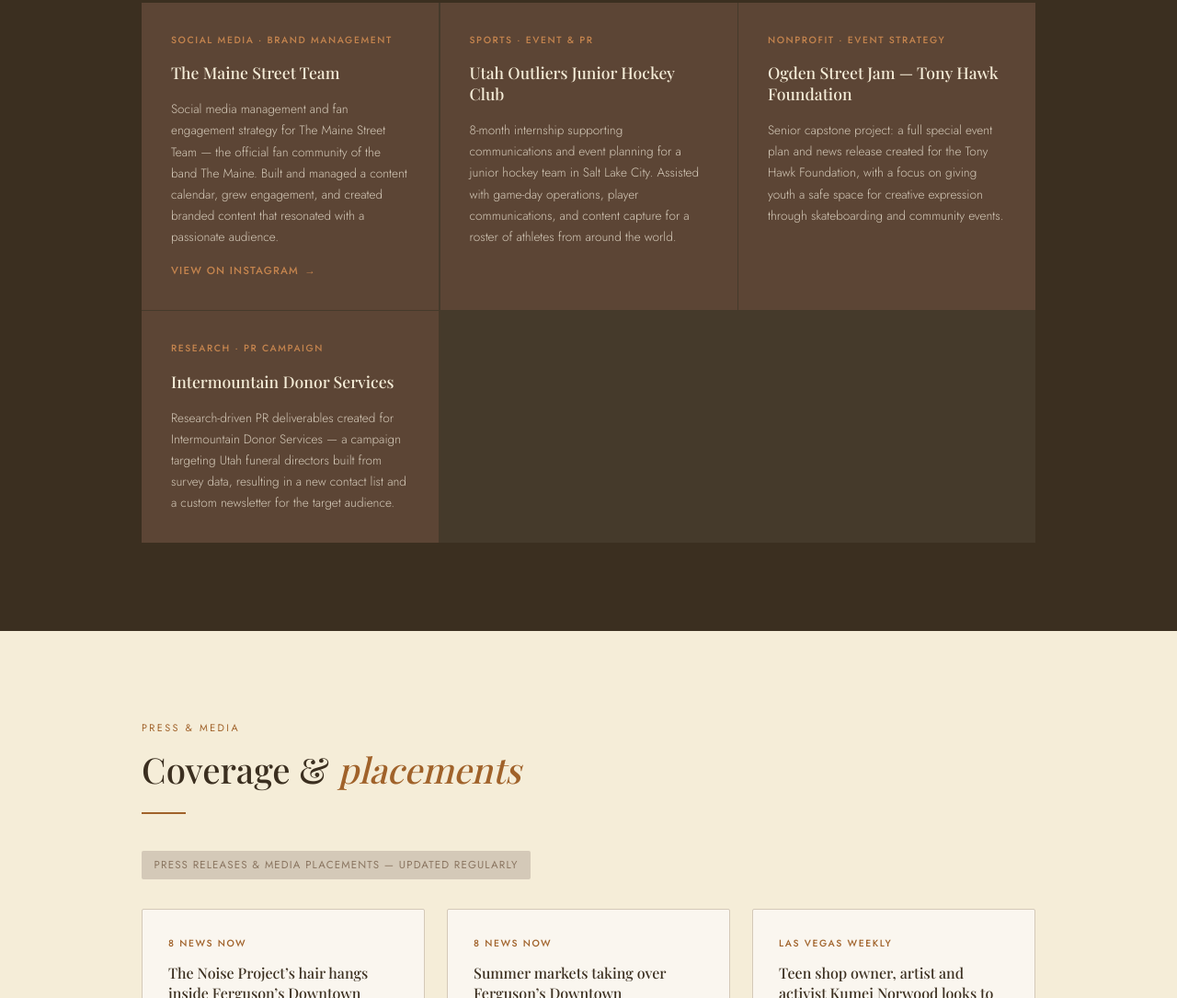
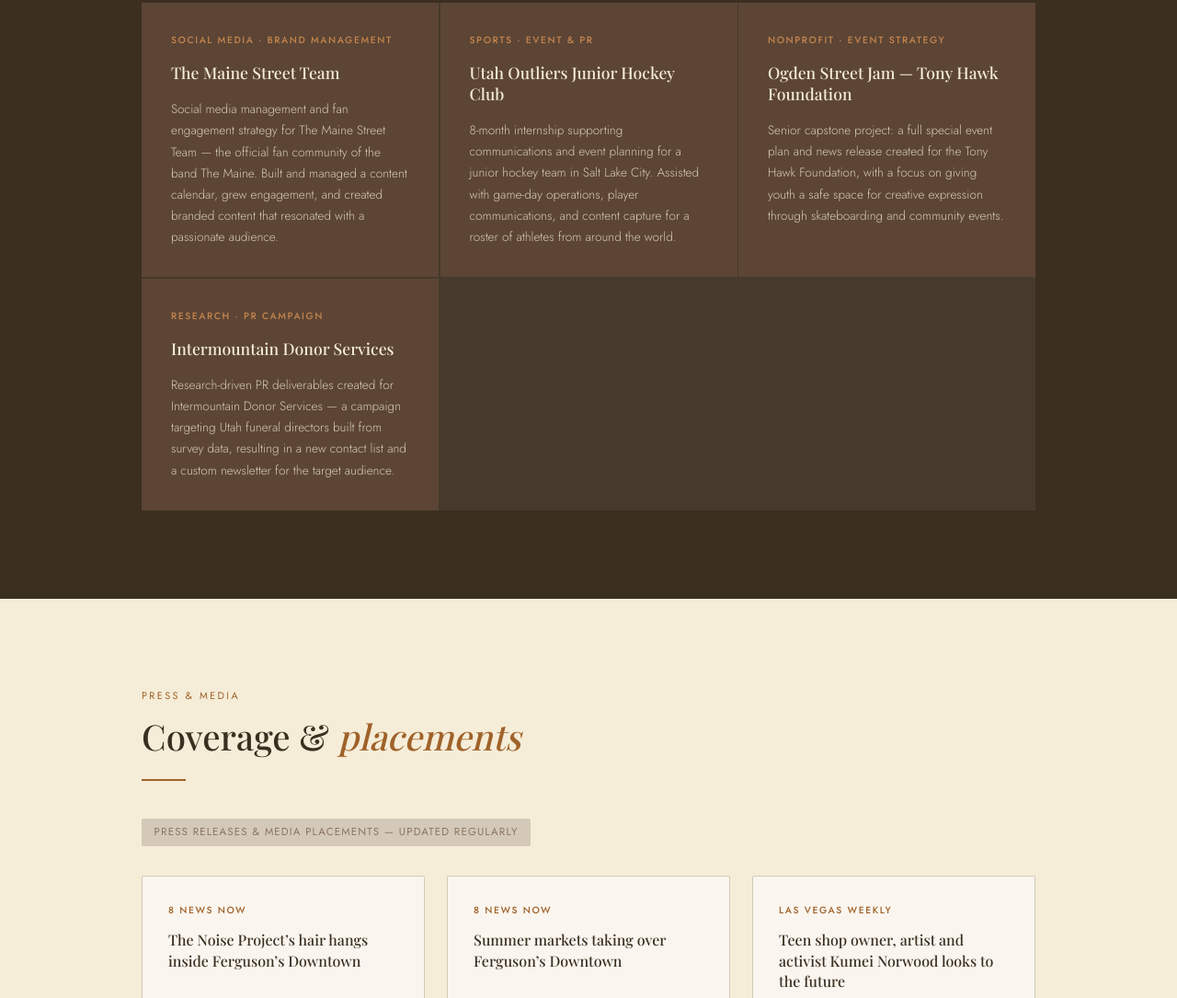
Before and after one commit to whittakermediagroup-collab/SavannahBrianne, a plain HTML site: page index.html in a window 1280 px wide. Shown: the part 3988-5073 px from the top of the page at 92% size. Drawn offline with nearby package versions, Linux system fonts and the light colour scheme; a web font is replaced by a local one.

Commit message:
Remove Instagram link from Maine Street Team card
Co-Authored-By: Claude Sonnet 5.5 <noreply@anthropic.com>
Claude-Session: https://claude.ai/code/session_01W6afmQMZgQUd6HXLr224co

```diff
--- a/index.html
+++ b/index.html
@@ -995,7 +995,6 @@
         <p class="work-card-tag">Social Media · Brand Management</p>
         <p class="work-card-title">The Maine Street Team</p>
         <p class="work-card-desc">Social media management and fan engagement strategy for The Maine Street Team — the official fan community of the band The Maine. Built and managed a content calendar, grew engagement, and created branded content that resonated with a passionate audience.</p>
-        <a href="https://www.instagram.com/themainestreetteam" target="_blank" class="work-card-link">View on Instagram</a>
       </div>
 
       <!-- UTAH OUTLIERS -->
```
